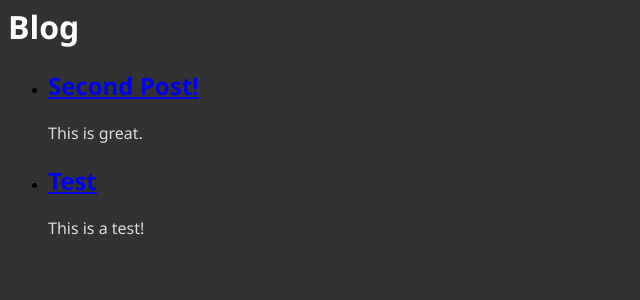
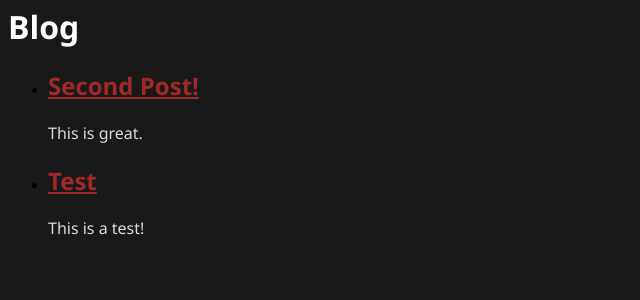
Before and after one commit to thekashifmalik/Kalail, a Django app: page /blog/ in a window 1280 px wide. Shown: the part 70-370 px from the top of the page, without its empty margins (0-640 px from the left). Run offline with Django 3.2, Linux system fonts and the light colour scheme; data comes from the database, SQL or seed files in the repository; parts of the project's set-up code (start-up, migrations or seed data) failed here and were passed over.

Commit message:
Fix: Highlight links

```diff
--- a/kalail/static/css/styles.css
+++ b/kalail/static/css/styles.css
@@ -2,6 +2,12 @@ p
 {
 	font-family:"segoe ui";
 	color: rgb(220,220,220);
+}
+
+a
+{
+	font-family:"segoe ui";
+	color: rgb(160,40,40);
 }
 
 
@@ -53,5 +59,5 @@ body
 {
 	width:720px;
 	right:50%;
-	background-color: rgb(50,50,50);
+	background-color: rgb(25,25,25);
 }
```
